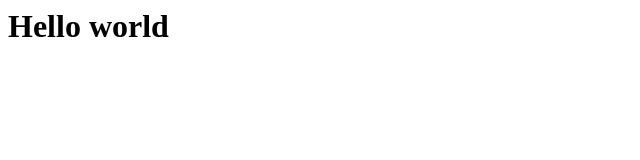
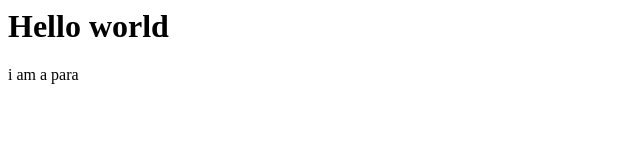
Before and after one commit to theknowlegekendra/demo, a plain HTML site: page index.html in a window 1280 px wide. Shown: the full height of the page, 0-640 px from the left. Drawn offline with Linux system fonts and the light colour scheme.

Commit message:
new add file commit

```diff
--- a/index.html
+++ b/index.html
@@ -6,5 +6,6 @@
 </head>
 <body>
     <h1>Hello world</h1>
+    <p>i am a para</p>
 </body>
 </html>
```
